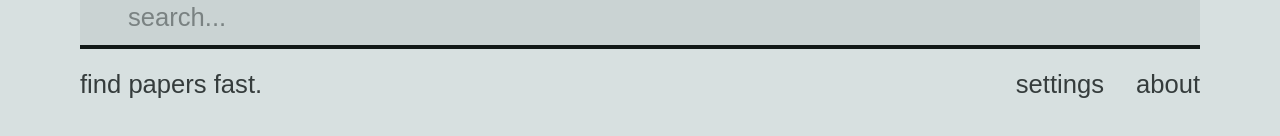
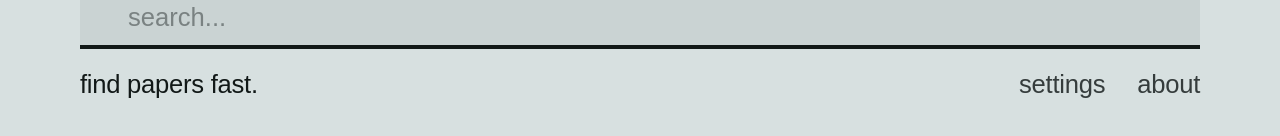
Before and after one commit to refact0r/papercut, a SvelteKit app: page / in a window 1280 px wide. Shown: the part 452-588 px from the top of the page. Built offline with nearby package versions, Linux system fonts and the light colour scheme; some icons are missing; a web font is replaced by a local one.

Commit message:
letter spacing

```diff
--- a/src/routes/+page.svelte
+++ b/src/routes/+page.svelte
@@ -57,10 +57,11 @@
 		}
 	}
 
-	h2 {
-		color: var(--fg-2);
+	h2,
+	a {
 		font-weight: 500;
 		font-size: 1.6rem;
+		letter-spacing: -0.01em;
 	}
 
 	.row {
@@ -89,8 +90,6 @@
 	}
 
 	a {
-		font-weight: 500;
-		font-size: 1.6rem;
 		&.options {
 			margin-left: auto;
 		}
```
